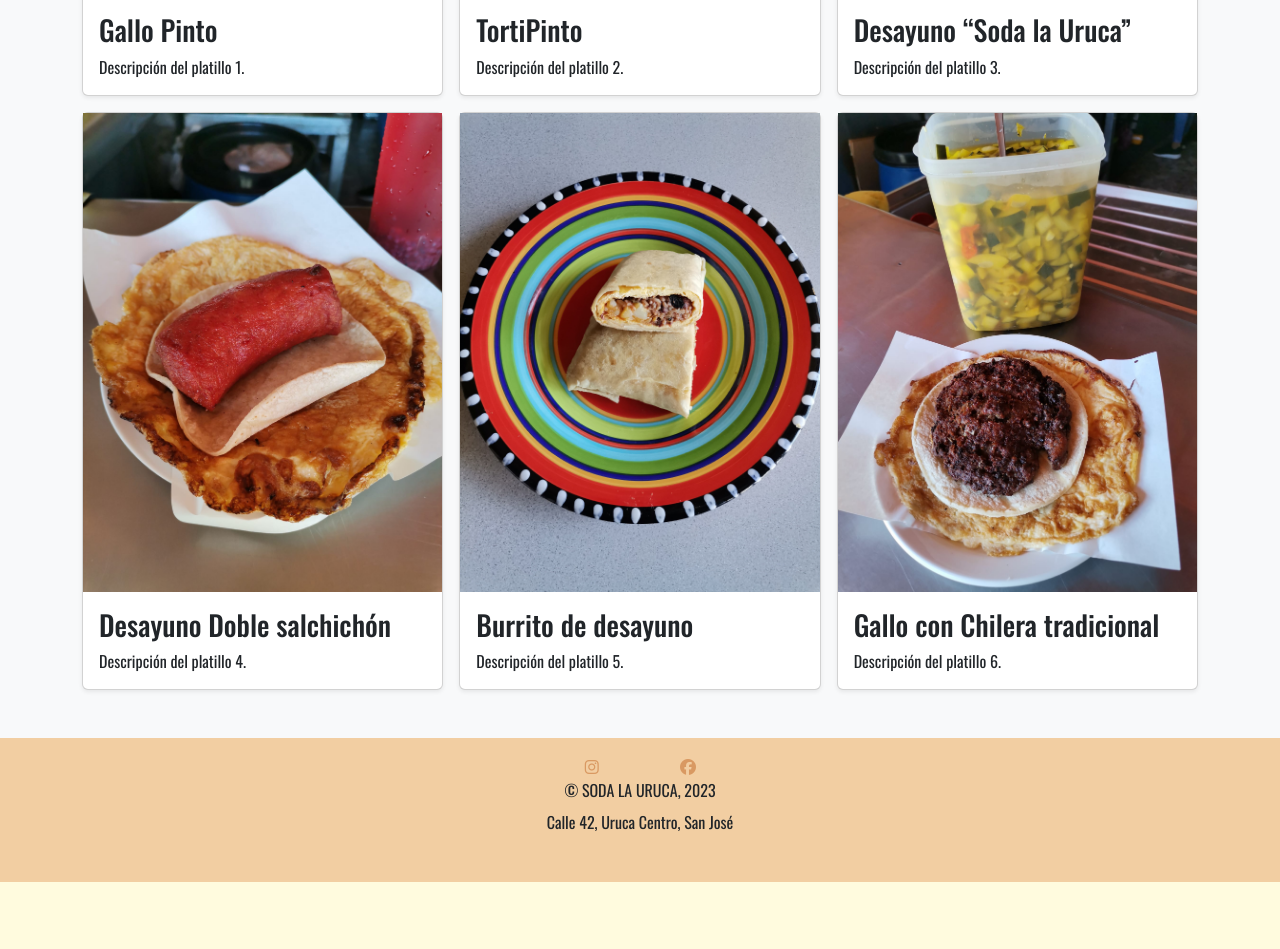
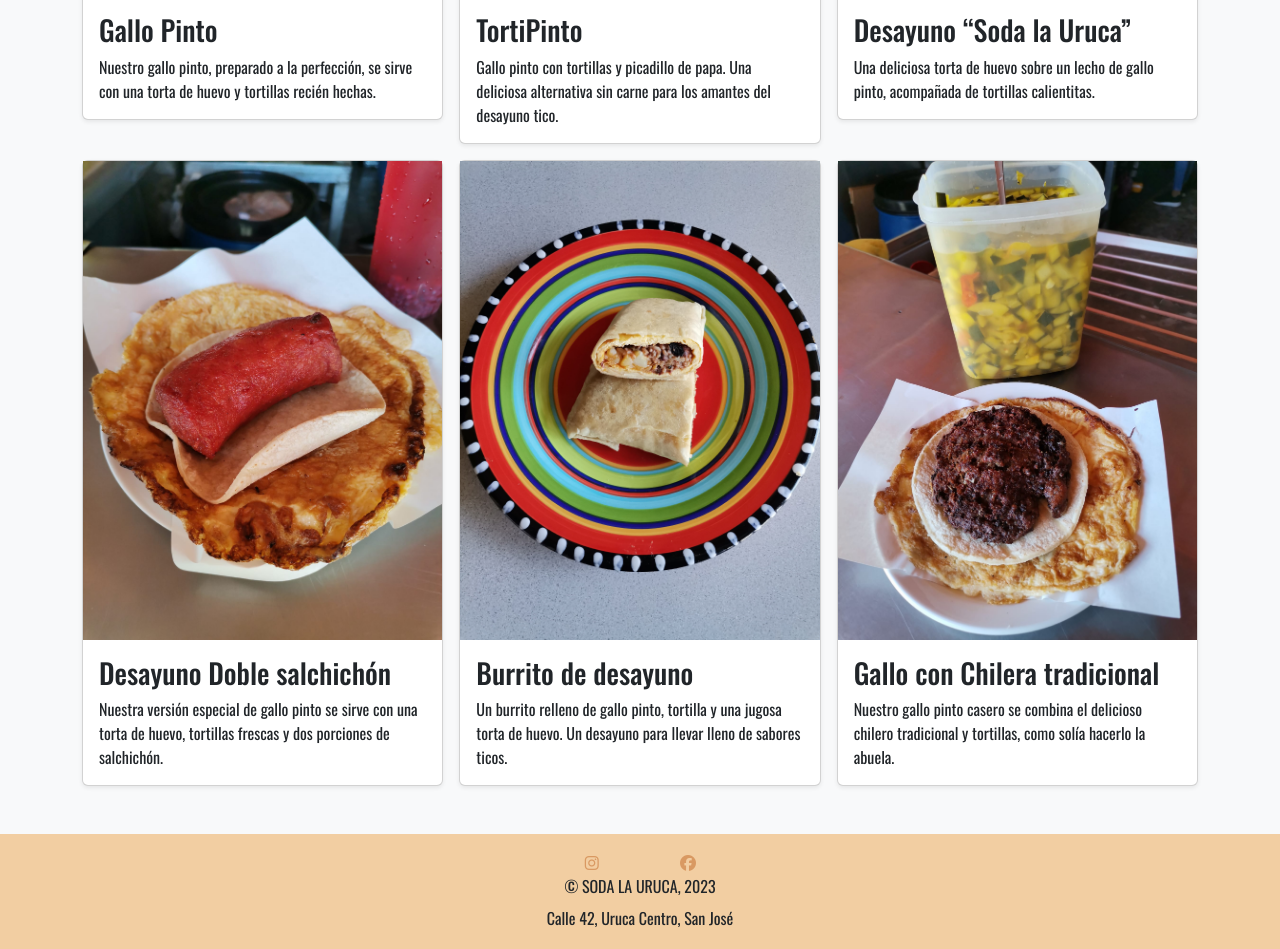
Before and after one commit to ivyellis04/ProyectoCoderII, a website: page menu.html in a window 1280 px wide. Shown: the part 913-1862 px from the top of the page. Before the commit the page ends 1795 px from the top, so only its background shows below. Drawn offline with nearby package versions, Linux system fonts and the light colour scheme.

Commit message:
Ultimos ajustes de sass

```diff
--- a/Scss/estilos.scss
+++ b/Scss/estilos.scss
@@ -29,7 +29,7 @@ a:hover {
     color:$color_links;
 }
 
-/* Diseño  barra menú general */
+/* Diseño barra menú general */
 .colorFondoEspecial {
     background-color:#F2CEA2;
 }
@@ -342,14 +342,6 @@ a:hover {
 }
 
 
-
-/* Diseño página contactenos */
-.colorPaletaEspecial {
-    background-color: #F26835;
-    border-color: #F26835;
-    color: #fff;
-}
-
 /*reviews*/
 
 .testimonial{
@@ -429,6 +421,57 @@ a:hover {
   transition: all 0.4s ease 0s;
 }
 
+/* Diseño página contactenos */
+
+
+.colorPaletaEspecial {
+  background-color: #F26835;
+  border-color: #F26835;
+  color: #fff;
+}
+
+.cardConozcanos {
+  margin: auto;
+  max-width: 600px;
+  padding: 20px;
+  margin-bottom: 60px;
+}
+
+.cardConozcanos-body {
+  text-align: left;
+}
+
+
+
+//página Antojitos//
+
+.cardMenu {
+  border: none;
+  border-radius: 10px;
+  box-shadow: 0 2px 4px rgba(0, 0, 0, 0.1);
+}
+
+.cardMenu img {
+  max-width: 90%;
+  height: auto;
+}
+
+.cardMenu .card-body {
+  padding: 20px;
+}
+
+  /*  texto de las cartas */
+
+.cardMenu h3 {
+  font-size: 1.5rem;
+  margin-top: 10px;
+}
+
+.cardMenu .card-text {
+  font-size: 1rem;
+  color: #555;
+}
+
 
 /*FOOTER*/
 footer {
--- a/menu.html
+++ b/menu.html
@@ -95,71 +95,71 @@
 
         <!-- Álbum -->
         <div class="album py-5 bg-light">
-            <div class="container">
+            <div class="container contenedorGeneral">
             <div class="row row-cols-1 row-cols-sm-2 row-cols-md-3 g-3">
 
                 <!-- menú 1 -->
                 <div class="col">
-                <div class="card shadow-sm">
+                <div class="card shadow-sm cardMenu">
                     <img src="./assets/fotosmenu/item 1  Pinto.jpg" alt="Menu Item 1, gallo pinto" width="100%">
                     <div class="card-body">
                     <h3>Gallo Pinto</h3>
-                    <p class="card-text">Descripción del platillo 1.</p>
+                    <p class="card-text">Nuestro gallo pinto, preparado a la perfección, se sirve con una torta de huevo y tortillas recién hechas. </p>
                     </div>
                 </div>
                 </div>
 
                 <!-- menú 2 -->
                 <div class="col">
-                <div class="card shadow-sm">
+                <div class="card shadow-sm cardMenu">
                     <img src="./assets/fotosmenu/item 2 TortiPinto con Papa.jpg" alt="Menu Item 2 tortilla de maiz con gallo pinto y huevo" width="100%">
                     <div class="card-body">
                     <h3>TortiPinto</h3>
-                    <p class="card-text">Descripción del platillo 2.</p>
+                    <p class="card-text">Gallo pinto con tortillas y picadillo de papa. Una deliciosa alternativa sin carne para los amantes del desayuno tico.</p>
                     </div>
                 </div>
                 </div>
 
                 <!-- menú 3 -->
                 <div class="col">
-                <div class="card shadow-sm">
+                <div class="card shadow-sm cardMenu">
                     <img src="./assets/fotosmenu/item 3 DesayunoLaUruca.jpg" alt="Menu Item 3" width="100%">
                     <div class="card-body">
                     <h3>Desayuno “Soda la Uruca”</h3>
-                    <p class="card-text">Descripción del platillo 3.</p>
+                    <p class="card-text">Una deliciosa torta de huevo sobre un lecho de gallo pinto, acompañada de tortillas calientitas.</p>
                     </div>
                 </div>
                 </div>
 
                 <!-- menú 4 -->
                 <div class="col">
-                <div class="card shadow-sm">
+                <div class="card shadow-sm cardMenu">
                     <img src="./assets/fotosmenu/item 4 Gallo Doble1.jpeg" alt="Menu Item 4" width="100%">
                     <div class="card-body">
                     <h3>Desayuno Doble salchichón</h3>
-                    <p class="card-text">Descripción del platillo 4.</p>
+                    <p class="card-text">Nuestra versión especial de gallo pinto se sirve con una torta de huevo, tortillas frescas y dos porciones de salchichón.</p>
                     </div>
                 </div>
                 </div>
 
                 <!-- menú 5 -->
                 <div class="col">
-                <div class="card shadow-sm">
+                <div class="card shadow-sm cardMenu">
                     <img src="./assets/fotosmenu/item 5 Burrito Desayuno.jpg" alt="Menu Item 5" width="100%">
                     <div class="card-body">
                     <h3>Burrito de desayuno</h3>
-                    <p class="card-text">Descripción del platillo 5.</p>
+                    <p class="card-text">Un burrito relleno de gallo pinto, tortilla y una jugosa torta de huevo. Un desayuno para llevar lleno de sabores ticos.</p>
                     </div>
                 </div>
                 </div>
 
                 <!-- menú 6 -->
                 <div class="col">
-                <div class="card shadow-sm">
+                <div class="card shadow-sm cardMenu">
                     <img src="./assets/fotosmenu/item 6 Gallo con picadillo.jpeg" alt="Menu Item 6" width="100%">
                     <div class="card-body">
                     <h3>Gallo con Chilera tradicional</h3>
-                    <p class="card-text">Descripción del platillo 6.</p>
+                    <p class="card-text">Nuestro gallo pinto casero se combina el delicioso chilero tradicional y tortillas, como solía hacerlo la abuela.</p>
                     </div>
                 </div>
                 </div>
```
Also changed, not shown: contactenos.html (+9 -7 lines), Css/estilos.css.
